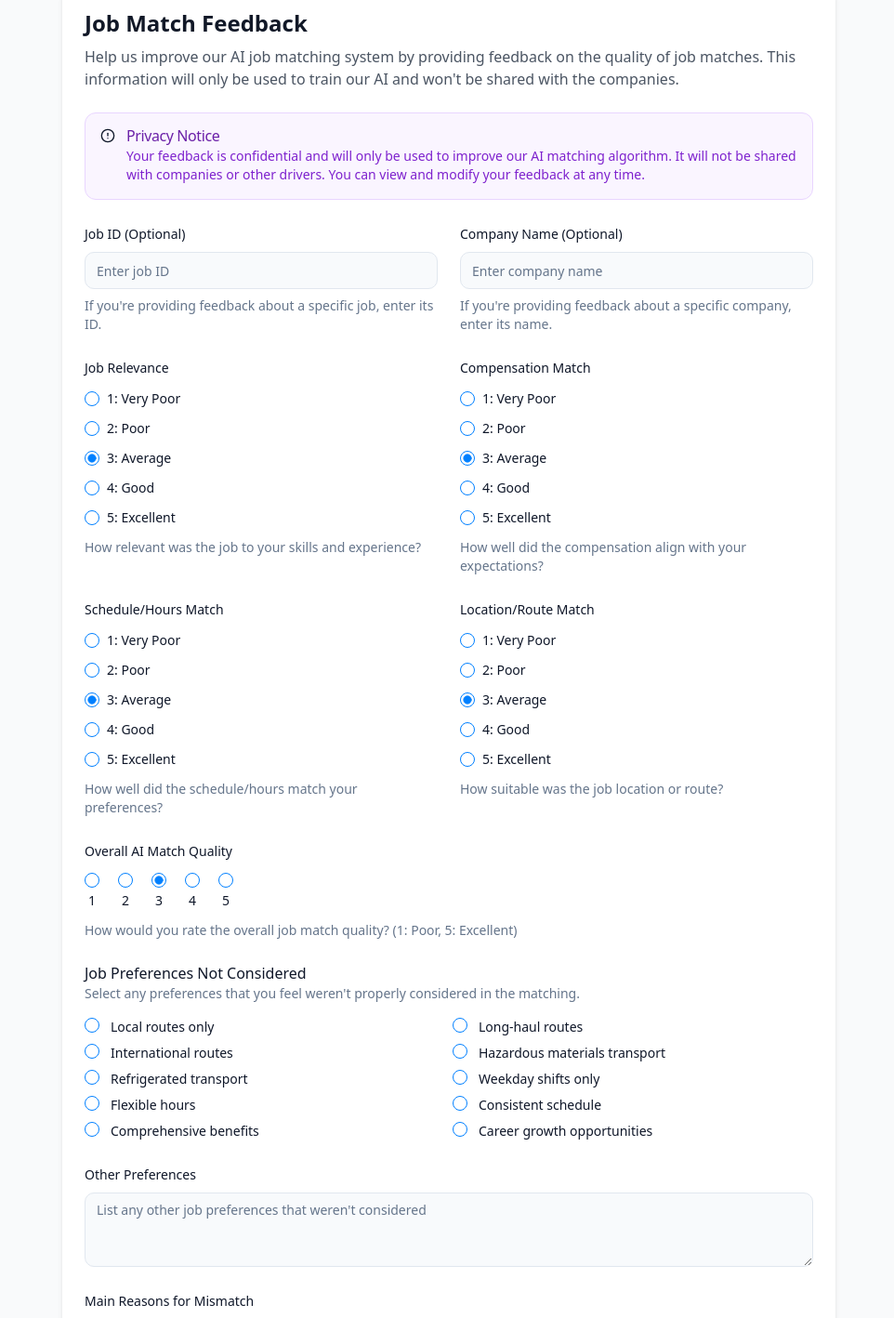
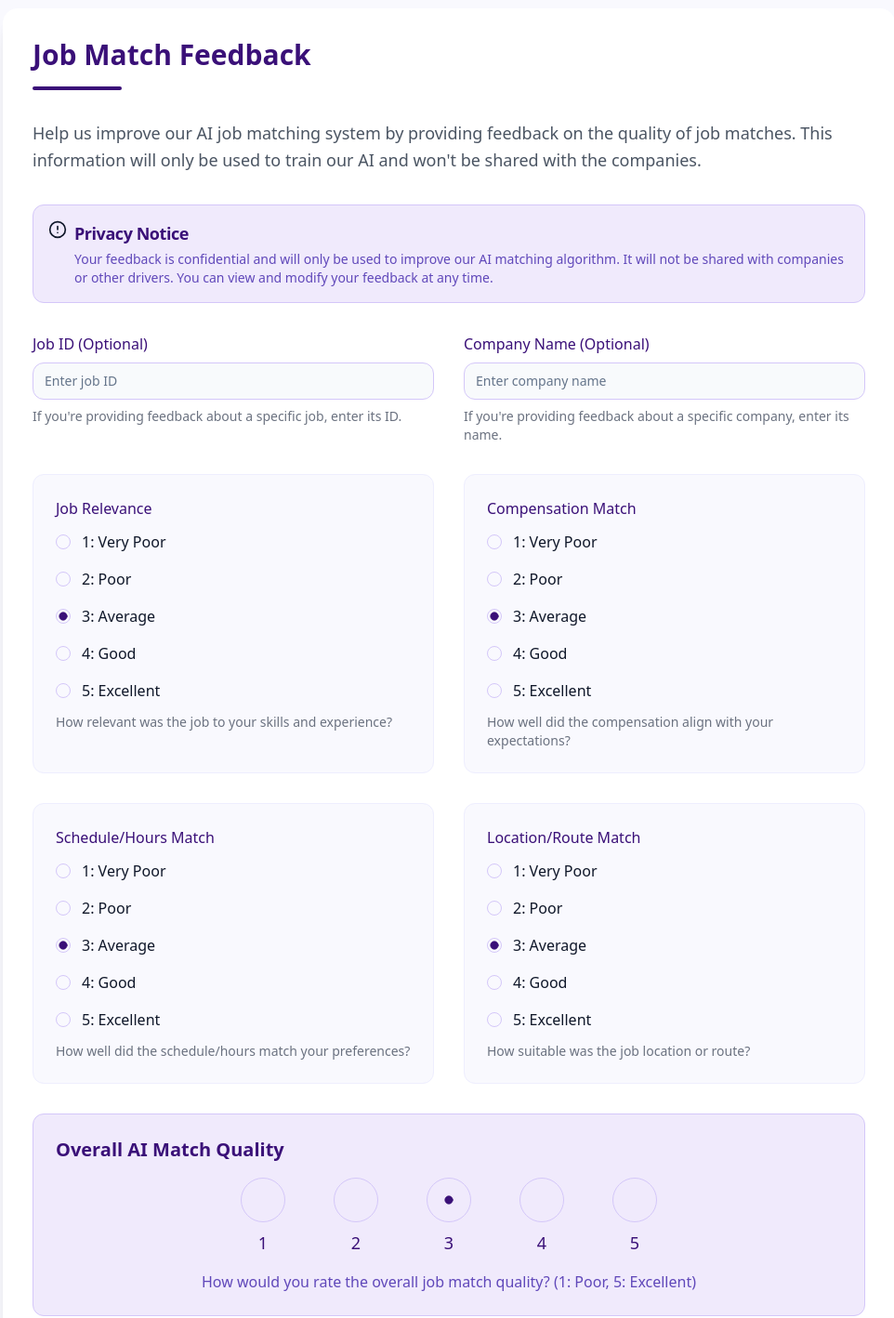
Before and after one commit to aarunbhardwaj/driver-matchmaker-05, a React (Vite) app: page /driver-feedback in a window 1280 px wide. Shown: the part 120-1538 px from the top of the page at 93% size, without its empty margins (157-1119 px from the left). Built offline with nearby package versions, Linux system fonts and the light colour scheme.

Commit message:
Refactor: Update UI based on design
This commit refactors the UI to match the design specifications provided in the linked Framer website.

```diff
--- a/src/pages/DriverFeedback.tsx
+++ b/src/pages/DriverFeedback.tsx
@@ -5,7 +5,6 @@ import { Footer } from "@/components/Footer";
 import { Button } from "@/components/ui/button";
 import { Input } from "@/components/ui/input";
 import { Textarea } from "@/components/ui/textarea";
-import { Select, SelectContent, SelectItem, SelectTrigger, SelectValue } from "@/components/ui/select";
 import { Form, FormControl, FormDescription, FormField, FormItem, FormLabel, FormMessage } from "@/components/ui/form";
 import { RadioGroup, RadioGroupItem } from "@/components/ui/radio-group";
 import { Checkbox } from "@/components/ui/checkbox";
@@ -78,39 +77,45 @@ const DriverFeedback = () => {
   }
 
   return (
-    <div className="min-h-screen flex flex-col">
+    <div className="min-h-screen flex flex-col bg-[#f9f9fe]">
       <DriverHeader />
-      <main className="flex-grow bg-gray-50">
-        <div className="max-w-4xl mx-auto py-10 px-4 sm:px-6 lg:px-8">
-          <div className="bg-white shadow-md rounded-lg p-6 mb-6">
-            <h1 className="text-2xl font-bold text-gray-900 mb-2">Job Match Feedback</h1>
-            <p className="text-gray-600 mb-6">
+      <main className="flex-grow">
+        <div className="max-w-5xl mx-auto py-16 px-4 sm:px-6 lg:px-8">
+          <div className="bg-white shadow-xl rounded-2xl p-8 mb-8">
+            <h1 className="text-3xl font-bold text-[#3a1078] mb-4">Job Match Feedback</h1>
+            <div className="h-1 w-24 bg-[#3a1078] mb-8 rounded-full"></div>
+
+            <p className="text-gray-600 mb-8 text-lg leading-relaxed">
               Help us improve our AI job matching system by providing feedback on the quality of job matches.
               This information will only be used to train our AI and won't be shared with the companies.
             </p>
 
-            <Alert className="mb-6 bg-purple-50 border-purple-200">
-              <AlertCircle className="h-4 w-4 text-purple-600" />
-              <AlertTitle className="text-purple-800">Privacy Notice</AlertTitle>
-              <AlertDescription className="text-purple-700">
+            <Alert className="mb-8 bg-[#f0eafc] border-[#d4c7f9] rounded-xl">
+              <AlertCircle className="h-5 w-5 text-[#3a1078]" />
+              <AlertTitle className="text-[#3a1078] font-semibold text-lg">Privacy Notice</AlertTitle>
+              <AlertDescription className="text-[#6048ba]">
                 Your feedback is confidential and will only be used to improve our AI matching algorithm.
                 It will not be shared with companies or other drivers. You can view and modify your feedback at any time.
               </AlertDescription>
             </Alert>
 
             <Form {...form}>
-              <form onSubmit={form.handleSubmit(onSubmit)} className="space-y-6">
-                <div className="grid md:grid-cols-2 gap-6">
+              <form onSubmit={form.handleSubmit(onSubmit)} className="space-y-8">
+                <div className="grid md:grid-cols-2 gap-8">
                   <FormField
                     control={form.control}
                     name="jobId"
                     render={({ field }) => (
                       <FormItem>
-                        <FormLabel>Job ID (Optional)</FormLabel>
+                        <FormLabel className="text-[#3a1078] text-base font-medium">Job ID (Optional)</FormLabel>
                         <FormControl>
-                          <Input placeholder="Enter job ID" {...field} />
+                          <Input
+                            placeholder="Enter job ID"
+                            {...field}
+                            className="rounded-xl border-[#d4c7f9] focus-visible:ring-[#3a1078]"
+                          />
                         </FormControl>
-                        <FormDescription>
+                        <FormDescription className="text-gray-500">
                           If you're providing feedback about a specific job, enter its ID.
                         </FormDescription>
                       </FormItem>
@@ -122,11 +127,15 @@ const DriverFeedback = () => {
                     name="companyName"
                     render={({ field }) => (
                       <FormItem>
-                        <FormLabel>Company Name (Optional)</FormLabel>
+                        <FormLabel className="text-[#3a1078] text-base font-medium">Company Name (Optional)</FormLabel>
                         <FormControl>
-                          <Input placeholder="Enter company name" {...field} />
+                          <Input
+                            placeholder="Enter company name"
+                            {...field}
+                            className="rounded-xl border-[#d4c7f9] focus-visible:ring-[#3a1078]"
+                          />
                         </FormControl>
-                        <FormDescription>
+                        <FormDescription className="text-gray-500">
                           If you're providing feedback about a specific company, enter its name.
                         </FormDescription>
                       </FormItem>
@@ -134,30 +143,34 @@ const DriverFeedback = () => {
                   />
                 </div>
 
-                <div className="grid md:grid-cols-2 gap-6">
+                <div className="grid md:grid-cols-2 gap-8">
                   <FormField
                     control={form.control}
                     name="relevanceRating"
                     render={({ field }) => (
-                      <FormItem className="space-y-3">
-                        <FormLabel>Job Relevance</FormLabel>
+                      <FormItem className="space-y-3 bg-[#f9f9fe] p-6 rounded-xl border border-[#eeeefe]">
+                        <FormLabel className="text-[#3a1078] text-base font-medium">Job Relevance</FormLabel>
                         <FormControl>
                           <RadioGroup
                             onValueChange={field.onChange}
                             defaultValue={field.value}
-                            className="flex flex-col space-y-1"
+                            className="flex flex-col space-y-2"
                           >
                             {[1, 2, 3, 4, 5].map((rating) => (
-                              <div key={rating} className="flex items-center space-x-2">
-                                <RadioGroupItem value={rating.toString()} id={`relevance-${rating}`} />
-                                <label htmlFor={`relevance-${rating}`} className="text-sm">
+                              <div key={rating} className="flex items-center space-x-3">
+                                <RadioGroupItem
+                                  value={rating.toString()}
+                                  id={`relevance-${rating}`}
+                                  className="text-[#3a1078] border-[#d4c7f9]"
+                                />
+                                <label htmlFor={`relevance-${rating}`} className="text-base font-medium">
                                   {rating}: {getRatingLabel(rating)}
                                 </label>
                               </div>
                             ))}
                           </RadioGroup>
                         </FormControl>
-                        <FormDescription>
+                        <FormDescription className="text-gray-500">
                           How relevant was the job to your skills and experience?
                         </FormDescription>
                       </FormItem>
@@ -168,25 +181,29 @@ const DriverFeedback = () => {
                     control={form.control}
                     name="compensationRating"
                     render={({ field }) => (
-                      <FormItem className="space-y-3">
-                        <FormLabel>Compensation Match</FormLabel>
+                      <FormItem className="space-y-3 bg-[#f9f9fe] p-6 rounded-xl border border-[#eeeefe]">
+                        <FormLabel className="text-[#3a1078] text-base font-medium">Compensation Match</FormLabel>
                         <FormControl>
                           <RadioGroup
                             onValueChange={field.onChange}
                             defaultValue={field.value}
-                            className="flex flex-col space-y-1"
+                            className="flex flex-col space-y-2"
                           >
                             {[1, 2, 3, 4, 5].map((rating) => (
-                              <div key={rating} className="flex items-center space-x-2">
-                                <RadioGroupItem value={rating.toString()} id={`compensation-${rating}`} />
-                                <label htmlFor={`compensation-${rating}`} className="text-sm">
+                              <div key={rating} className="flex items-center space-x-3">
+                                <RadioGroupItem
+                                  value={rating.toString()}
+                                  id={`compensation-${rating}`}
+                                  className="text-[#3a1078] border-[#d4c7f9]"
+                                />
+                                <label htmlFor={`compensation-${rating}`} className="text-base font-medium">
                                   {rating}: {getRatingLabel(rating)}
                                 </label>
                               </div>
                             ))}
                           </RadioGroup>
                         </FormControl>
-                        <FormDescription>
+                        <FormDescription className="text-gray-500">
                           How well did the compensation align with your expectations?
                         </FormDescription>
                       </FormItem>
@@ -194,30 +211,34 @@ const DriverFeedback = () => {
                   />
                 </div>
 
-                <div className="grid md:grid-cols-2 gap-6">
+                <div className="grid md:grid-cols-2 gap-8">
                   <FormField
                     control={form.control}
                     name="scheduleRating"
                     render={({ field }) => (
-                      <FormItem className="space-y-3">
-                        <FormLabel>Schedule/Hours Match</FormLabel>
+                      <FormItem className="space-y-3 bg-[#f9f9fe] p-6 rounded-xl border border-[#eeeefe]">
+                        <FormLabel className="text-[#3a1078] text-base font-medium">Schedule/Hours Match</FormLabel>
                         <FormControl>
                           <RadioGroup
                             onValueChange={field.onChange}
                             defaultValue={field.value}
-                            className="flex flex-col space-y-1"
+                            className="flex flex-col space-y-2"
                           >
                             {[1, 2, 3, 4, 5].map((rating) => (
-                              <div key={rating} className="flex items-center space-x-2">
-                                <RadioGroupItem value={rating.toString()} id={`schedule-${rating}`} />
-                                <label htmlFor={`schedule-${rating}`} className="text-sm">
+                              <div key={rating} className="flex items-center space-x-3">
+                                <RadioGroupItem
+                                  value={rating.toString()}
+                                  id={`schedule-${rating}`}
+                                  className="text-[#3a1078] border-[#d4c7f9]"
+                                />
+                                <label htmlFor={`schedule-${rating}`} className="text-base font-medium">
                                   {rating}: {getRatingLabel(rating)}
                                 </label>
                               </div>
                             ))}
                           </RadioGroup>
                         </FormControl>
-                        <FormDescription>
+                        <FormDescription className="text-gray-500">
                           How well did the schedule/hours match your preferences?
                         </FormDescription>
                       </FormItem>
@@ -228,25 +249,29 @@ const DriverFeedback = () => {
                     control={form.control}
                     name="locationRating"
                     render={({ field }) => (
-                      <FormItem className="space-y-3">
-                        <FormLabel>Location/Route Match</FormLabel>
+                      <FormItem className="space-y-3 bg-[#f9f9fe] p-6 rounded-xl border border-[#eeeefe]">
+                        <FormLabel className="text-[#3a1078] text-base font-medium">Location/Route Match</FormLabel>
                         <FormControl>
                           <RadioGroup
                             onValueChange={field.onChange}
                             defaultValue={field.value}
-                            className="flex flex-col space-y-1"
+                            className="flex flex-col space-y-2"
                           >
                             {[1, 2, 3, 4, 5].map((rating) => (
-                              <div key={rating} className="flex items-center space-x-2">
-                                <RadioGroupItem value={rating.toString()} id={`location-${rating}`} />
-                                <label htmlFor={`location-${rating}`} className="text-sm">
+                              <div key={rating} className="flex items-center space-x-3">
+                                <RadioGroupItem
+                                  value={rating.toString()}
+                                  id={`location-${rating}`}
+                                  className="text-[#3a1078] border-[#d4c7f9]"
+                                />
+                                <label htmlFor={`location-${rating}`} className="text-base font-medium">
                                   {rating}: {getRatingLabel(rating)}
                                 </label>
                               </div>
                             ))}
                           </RadioGroup>
                         </FormControl>
-                        <FormDescription>
+                        <FormDescription className="text-gray-500">
                           How suitable was the job location or route?
                         </FormDescription>
                       </FormItem>
@@ -258,25 +283,29 @@ const DriverFeedback = () => {
                   control={form.control}
                   name="overallMatchRating"
                   render={({ field }) => (
-                    <FormItem className="space-y-3">
-                      <FormLabel>Overall AI Match Quality</FormLabel>
+                    <FormItem className="space-y-4 bg-[#f0eafc] p-6 rounded-xl border border-[#d4c7f9]">
+                      <FormLabel className="text-[#3a1078] text-xl font-semibold">Overall AI Match Quality</FormLabel>
                       <FormControl>
                         <RadioGroup
                           onValueChange={field.onChange}
                           defaultValue={field.value}
-                          className="flex flex-row space-x-3"
+                          className="flex flex-row justify-between space-x-2 max-w-md mx-auto"
                         >
                           {[1, 2, 3, 4, 5].map((rating) => (
-                            <div key={rating} className="flex flex-col items-center space-y-1">
-                              <RadioGroupItem value={rating.toString()} id={`overall-${rating}`} />
-                              <label htmlFor={`overall-${rating}`} className="text-sm">
+                            <div key={rating} className="flex flex-col items-center space-y-2">
+                              <RadioGroupItem
+                                value={rating.toString()}
+                                id={`overall-${rating}`}
+                                className="h-12 w-12 text-[#3a1078] border-[#d4c7f9] before:w-8 before:h-8"
+                              />
+                              <label htmlFor={`overall-${rating}`} className="text-lg font-medium text-[#3a1078]">
                                 {rating}
                               </label>
                             </div>
                           ))}
                         </RadioGroup>
                       </FormControl>
-                      <FormDescription>
+                      <FormDescription className="text-center text-[#6048ba] text-base">
                         How would you rate the overall job match quality? (1: Poor, 5: Excellent)
                       </FormDescription>
                     </FormItem>
@@ -287,14 +316,14 @@ const DriverFeedback = () => {
                   control={form.control}
                   name="jobPreferences"
                   render={() => (
-                    <FormItem>
+                    <FormItem className="bg-white p-6 rounded-xl border border-[#eeeefe]">
                       <div className="mb-4">
-                        <FormLabel className="text-base">Job Preferences Not Considered</FormLabel>
-                        <FormDescription>
+                        <FormLabel className="text-[#3a1078] text-xl font-semibold">Job Preferences Not Considered</FormLabel>
+                        <FormDescription className="text-gray-600">
                           Select any preferences that you feel weren't properly considered in the matching.
                         </FormDescription>
                       </div>
-                      <div className="grid grid-cols-2 gap-2">
+                      <div className="grid grid-cols-1 md:grid-cols-2 gap-4">
                         {jobPreferenceOptions.map((item) => (
                           <FormField
                             key={item.id}
@@ -304,7 +333,7 @@ const DriverFeedback = () => {
                               return (
                                 <FormItem
                                   key={item.id}
-                                  className="flex flex-row items-start space-x-3 space-y-0"
+                                  className="flex flex-row items-start space-x-3 space-y-0 bg-[#f9f9fe] p-3 rounded-lg"
                                 >
                                   <FormControl>
                                     <Checkbox
@@ -318,9 +347,10 @@ const DriverFeedback = () => {
                                               )
                                             )
                                       }}
+                                      className="text-[#3a1078] border-[#d4c7f9]"
                                     />
                                   </FormControl>
-                                  <FormLabel className="text-sm font-normal">
+                                  <FormLabel className="text-base font-medium cursor-pointer">
                                     {item.label}
                                   </FormLabel>
                                 </FormItem>
@@ -333,17 +363,18 @@ const DriverFeedback = () => {
                   )}
                 />
 
+                <div className="grid md:grid-cols-2 gap-8">
                   <FormField
                     control={form.control}
                     name="otherPreferences"
                     render={({ field }) => (
                       <FormItem>
-                      <FormLabel>Other Preferences</FormLabel>
+                        <FormLabel className="text-[#3a1078] text-base font-medium">Other Preferences</FormLabel>
                         <FormControl>
                           <Textarea
                             placeholder="List any other job preferences that weren't considered"
                             {...field}
-                          className="min-h-[80px]"
+                            className="min-h-[120px] rounded-xl border-[#d4c7f9] focus-visible:ring-[#3a1078]"
                           />
                         </FormControl>
                       </FormItem>
@@ -355,29 +386,31 @@ const DriverFeedback = () => {
                     name="mismatchReasons"
                     render={({ field }) => (
                       <FormItem>
-                      <FormLabel>Main Reasons for Mismatch</FormLabel>
+                        <FormLabel className="text-[#3a1078] text-base font-medium">Main Reasons for Mismatch</FormLabel>
                         <FormControl>
                           <Textarea
                             placeholder="Why was this job not a good match for you?"
                             {...field}
-                          className="min-h-[80px]"
+                            className="min-h-[120px] rounded-xl border-[#d4c7f9] focus-visible:ring-[#3a1078]"
                           />
                         </FormControl>
                       </FormItem>
                     )}
                   />
+                </div>
 
+                <div className="grid md:grid-cols-2 gap-8">
                   <FormField
                     control={form.control}
                     name="improvementSuggestions"
                     render={({ field }) => (
                       <FormItem>
-                      <FormLabel>Suggestions to Improve Matching</FormLabel>
+                        <FormLabel className="text-[#3a1078] text-base font-medium">Suggestions to Improve Matching</FormLabel>
                         <FormControl>
                           <Textarea
                             placeholder="What factors should our AI consider more or less in matching?"
                             {...field}
-                          className="min-h-[100px]"
+                            className="min-h-[120px] rounded-xl border-[#d4c7f9] focus-visible:ring-[#3a1078]"
                           />
                         </FormControl>
                       </FormItem>
@@ -389,31 +422,33 @@ const DriverFeedback = () => {
                     name="additionalNotes"
                     render={({ field }) => (
                       <FormItem>
-                      <FormLabel>Additional Notes</FormLabel>
+                        <FormLabel className="text-[#3a1078] text-base font-medium">Additional Notes</FormLabel>
                         <FormControl>
                           <Textarea
                             placeholder="Any other feedback about the matching process"
                             {...field}
-                          className="min-h-[100px]"
+                            className="min-h-[120px] rounded-xl border-[#d4c7f9] focus-visible:ring-[#3a1078]"
                           />
                         </FormControl>
                       </FormItem>
                     )}
                   />
+                </div>
 
                 <FormField
                   control={form.control}
                   name="permissionToUseData"
                   render={({ field }) => (
-                    <FormItem className="flex flex-row items-start space-x-3 space-y-0 border-t border-gray-200 pt-6">
+                    <FormItem className="flex flex-row items-start space-x-3 space-y-0 border-t border-[#eeeefe] pt-8">
                       <FormControl>
                         <Checkbox
                           checked={field.value}
                           onCheckedChange={field.onChange}
+                          className="text-[#3a1078] border-[#d4c7f9]"
                         />
                       </FormControl>
                       <div className="space-y-1 leading-none">
-                        <FormLabel>
+                        <FormLabel className="text-base">
                           I allow DriverMatch to use this feedback to improve the AI matching system
                         </FormLabel>
                         <FormDescription>
@@ -424,7 +459,12 @@ const DriverFeedback = () => {
                   )}
                 />
 
-                <Button type="submit" className="w-full">Submit Feedback</Button>
+                <Button
+                  type="submit"
+                  className="w-full bg-[#3a1078] hover:bg-[#4f2f9f] text-lg py-6 rounded-xl"
+                >
+                  Submit Feedback
+                </Button>
               </form>
             </Form>
           </div>
```
Also changed, not shown: src/pages/CompanyFeedback.tsx (+96 -65 lines). Lines whose indentation alone changed are shown as unchanged.
